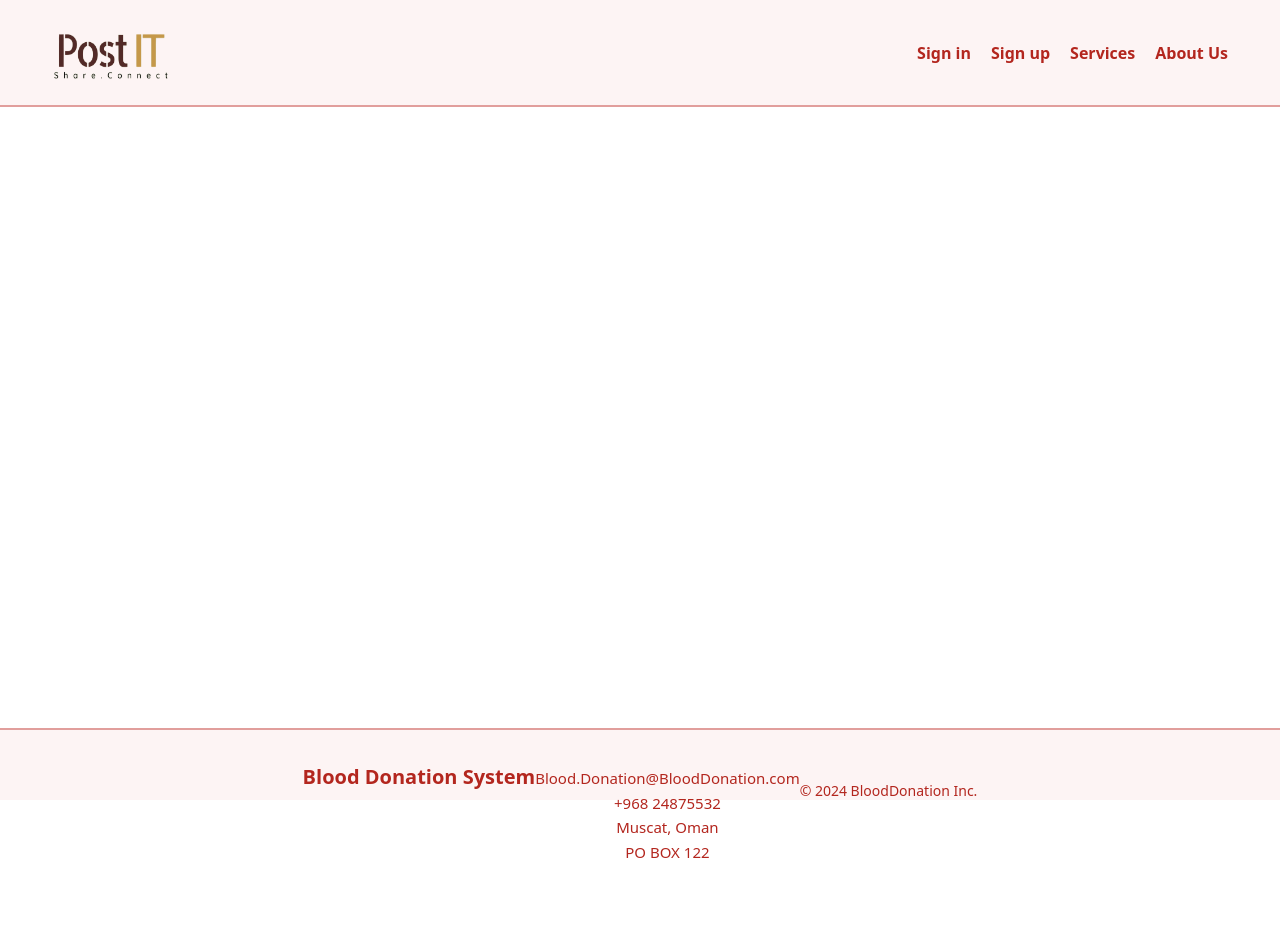
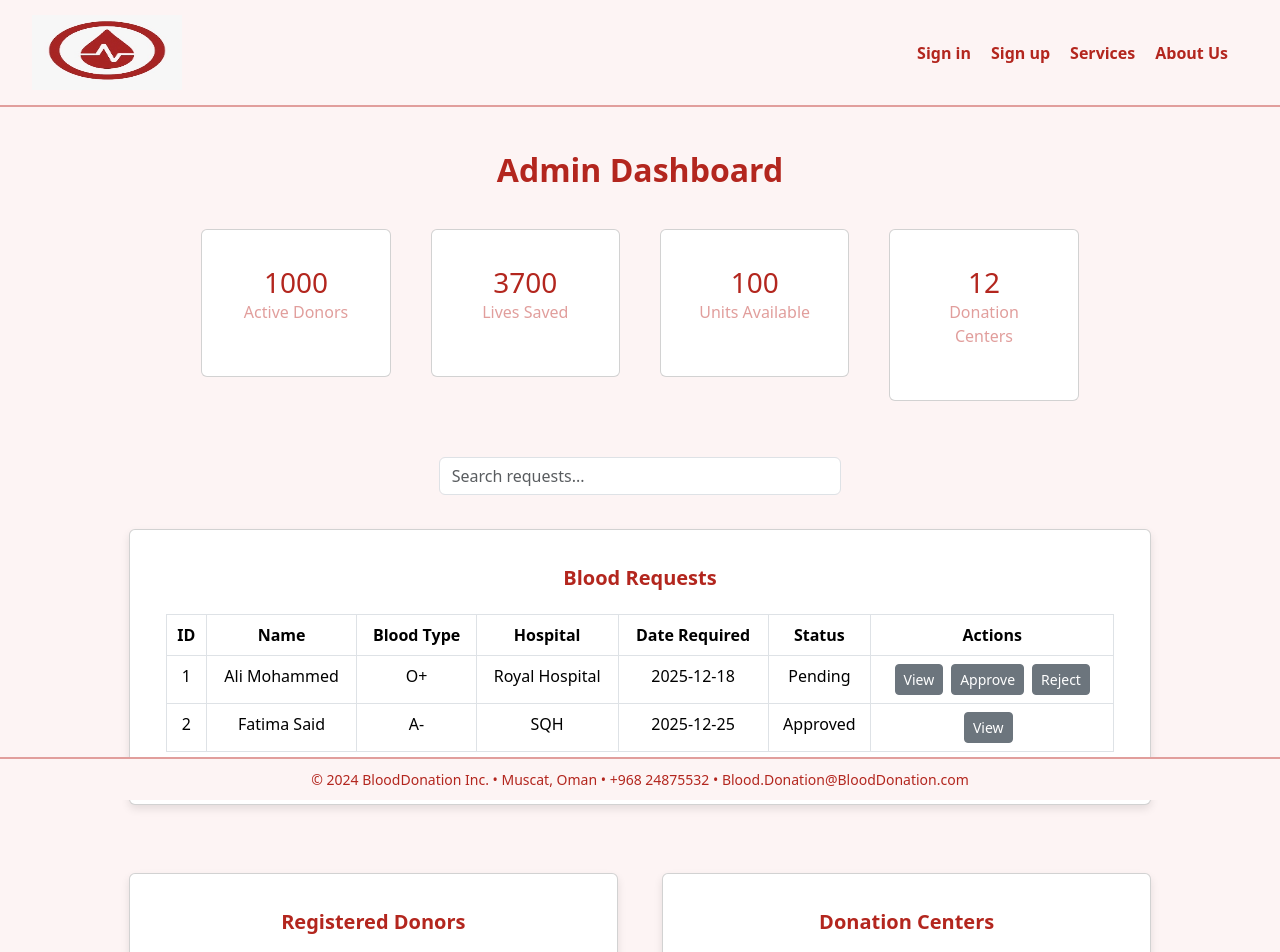
Before and after one commit to razanalraiisi/BloodDonationSys, a React (Create React App) app in the folder client/: page /admin in a window 1280 px wide. Shown: the top 952 px of the page. Before the commit the page ends 800 px from the top, so only its background shows below. Built offline with nearby package versions, Linux system fonts and the light colour scheme.

Commit message:
did admin page but no login

```diff
--- a/client/src/App.css
+++ b/client/src/App.css
@@ -79,17 +79,7 @@
   padding: 10px;
 }*/
 
-.footer{
-  background-color: burlywood;
-  height: 50px;
-  text-align: center;
-  justify-content: center;
-  padding: 10px;
-  display: flex;
-  flex-shrink: 0;
-  position: fixed;
-  bottom: 0;
-}
+
 
 .profilepic{
   width: 150px;
@@ -137,22 +127,91 @@
   background-color: #FDF4F4;
   border-top: 2px solid #E19E9C;
   text-align: center;
-  padding: 35px;
+  padding: 10px 0;
   color: #B3261E;
+
+  position: fixed;
+  bottom: 0;
+  left: 0;
+  width: 100%;
+
+  font-size: 14px;
+  font-weight: 500;
+  z-index: 100;
+  white-space: nowrap;
 }
 
-.footer h3 {
-  font-size: 20px;
+
+
+
+
+.admin-title {
+  color: #B3261E;
   font-weight: 700;
-  margin-bottom: 10px;
+  text-align: center;
+  margin-top: 20px;
 }
 
-.footer-info p {
-  margin: 2px 0;
-  font-size: 15px;
+.admin-stats-card {
+  background-color: #f7c7c7;
+  border-radius: 15px;
+  text-align: center;
+  padding: 20px;
 }
 
-.footer-copy {
-  margin-top: 15px;
-  font-size: 14px;
+.admin-stats-card h3 {
+  color: #B3261E;
+  margin-bottom: 0;
 }
+
+.admin-stats-card p {
+  color: #E19E9C;
+}
+
+.admin-search-input {
+  width: 100%;
+  padding: 10px;
+  border: 2px solid #E19E9C;
+  border-radius: 10px;
+}
+
+.admin-table {
+  margin-top: 20px;
+  border: 1px solid #E19E9C;
+}
+
+.admin-table th {
+  background-color: #FDF4F4;
+  color: #B3261E;
+  font-weight: 600;
+}
+
+.admin-table td {
+  background-color: #ffffff;
+}
+
+.admin-section-title {
+  color: #B3261E;
+  font-weight: bold;
+  font-size: 20px;
+}
+
+.admin-list-item {
+  border-bottom: 1px solid #ddd;
+  padding: 10px 0;
+}
+
+.admin-btn-view {
+  background-color: #6B84B4;
+  border: none;
+}
+
+.admin-btn-approve {
+  background-color: green;
+  border: none;
+}
+
+.admin-btn-reject {
+  background-color: #B3261E;
+  border: none;
+}
--- a/client/src/App.js
+++ b/client/src/App.js
@@ -8,6 +8,7 @@ import Header from './components/Header.js';
 import { useSelector } from 'react-redux';
 import Footer from './components/Footer.js';
 import DonationCenter from './components/DonationCenter.js';
+import Admin from './components/Admin';
 
 function App() {
   const email=useSelector((state)=>state.users.user.email);
@@ -23,6 +24,7 @@ function App() {
           <Route path="/login" element={<Login />} />
           <Route path="/register" element={<Register />} />
           <Route path="/map" element={<DonationCenter />} />
+          <Route path="/admin" element={<Admin />} />
         </Routes>
         </Row>
         <Row>
--- /dev/null
+++ b/client/src/components/Admin.js
@@ -0,0 +1,201 @@
+import { Container, Row, Col, Card, CardBody, Button, Table, Modal, ModalHeader, ModalBody, ModalFooter, Input } from "reactstrap";
+import { useState } from "react";
+import Footer from "./Footer";
+
+const Admin = () => {
+  const [stats] = useState({
+    activeDonors: 1000,
+    livesSaved: 3700,
+    unitsAvailable: 100,
+    centers: 12,
+  });
+
+  const [requests, setRequests] = useState([
+    { id: 1, name: "Ali Mohammed", bloodType: "O+", hospital: "Royal Hospital", urgency: "Urgent", dateRequired: "2025-12-18", status: "Pending" },
+    { id: 2, name: "Fatima Said", bloodType: "A-", hospital: "SQH", urgency: "Normal", dateRequired: "2025-12-25", status: "Approved" },
+  ]);
+
+  const [donors] = useState([
+    { id: 1, name: "Sara Salim", bloodType: "O+", city: "Muscat", totalDonations: 30, lastDonation: "2025-10-05" },
+    { id: 2, name: "Hassan Ali", bloodType: "B+", city: "Seeb", totalDonations: 12, lastDonation: "2025-08-22" },
+  ]);
+
+  const [centers] = useState([
+    { id: 1, name: "Royal Hospital", phone: "22334455", city: "Muscat", hours: "24/7" },
+    { id: 2, name: "Sultan Qaboos Hospital", phone: "99887766", city: "Seeb", hours: "8am - 5pm" },
+  ]);
+
+  const [modal, setModal] = useState(false);
+  const [selectedRequest, setSelectedRequest] = useState(null);
+  const [search, setSearch] = useState("");
+
+  const toggleModal = () => setModal(!modal);
+
+  const viewDetails = (req) => {
+    setSelectedRequest(req);
+    toggleModal();
+  };
+
+  const approve = (id) => {
+    setRequests((prev) => prev.map((x) => x.id === id ? { ...x, status: "Approved" } : x));
+  };
+
+  const reject = (id) => {
+    setRequests((prev) => prev.map((x) => x.id === id ? { ...x, status: "Rejected" } : x));
+  };
+
+  const filteredRequests = requests.filter((r) => {
+    if (!search) return true;
+    return (
+      r.name.toLowerCase().includes(search.toLowerCase()) ||
+      r.bloodType.toLowerCase().includes(search.toLowerCase()) ||
+      r.hospital.toLowerCase().includes(search.toLowerCase())
+    );
+  });
+
+  return (
+    <Container fluid>
+      <Row className="mt-4">
+        <Col>
+          <h2 className="admin-title">Admin Dashboard</h2>
+        </Col>
+      </Row>
+
+      {/* Stats */}
+      <Row className="mt-4 justify-content-center">
+        {[{
+          label: "Active Donors",
+          value: stats.activeDonors
+        }, {
+          label: "Lives Saved",
+          value: stats.livesSaved
+        }, {
+          label: "Units Available",
+          value: stats.unitsAvailable
+        }, {
+          label: "Donation Centers",
+          value: stats.centers
+        }].map((s, i) => (
+          <Col md="2" key={i} className="text-center m-2">
+            <Card className="admin-stats-card">
+              <CardBody>
+                <h3>{s.value}</h3>
+                <p>{s.label}</p>
+              </CardBody>
+            </Card>
+          </Col>
+        ))}
+      </Row>
+
+      {/* Search */}
+      <Row className="mt-5 justify-content-center">
+        <Col md="4">
+          <Input
+            className="admin-search-input"
+            placeholder="Search requests..."
+            value={search}
+            onChange={(e) => setSearch(e.target.value)}
+          />
+        </Col>
+      </Row>
+
+      {/* Requests Table */}
+      <Row className="mt-4 justify-content-center">
+        <Col md="10">
+          <Card className="info-card">
+            <CardBody>
+              <h4 className="admin-section-title">Blood Requests</h4>
+              <Table bordered responsive className="admin-table mt-3">
+                <thead>
+                  <tr>
+                    <th>ID</th>
+                    <th>Name</th>
+                    <th>Blood Type</th>
+                    <th>Hospital</th>
+                    <th>Date Required</th>
+                    <th>Status</th>
+                    <th>Actions</th>
+                  </tr>
+                </thead>
+                <tbody>
+                  {filteredRequests.map((r) => (
+                    <tr key={r.id}>
+                      <td>{r.id}</td>
+                      <td>{r.name}</td>
+                      <td>{r.bloodType}</td>
+                      <td>{r.hospital}</td>
+                      <td>{r.dateRequired}</td>
+                      <td>{r.status}</td>
+                      <td>
+                        <Button size="sm" className="admin-btn-view me-2" onClick={() => viewDetails(r)}>View</Button>
+                        {r.status === "Pending" && (
+                          <>
+                            <Button size="sm" className="admin-btn-approve me-2" onClick={() => approve(r.id)}>Approve</Button>
+                            <Button size="sm" className="admin-btn-reject" onClick={() => reject(r.id)}>Reject</Button>
+                          </>
+                        )}
+                      </td>
+                    </tr>
+                  ))}
+                </tbody>
+              </Table>
+            </CardBody>
+          </Card>
+        </Col>
+      </Row>
+
+      {/* Donors & Centers */}
+      <Row className="mt-5 justify-content-center">
+        <Col md="5">
+          <Card className="info-card">
+            <CardBody>
+              <h4 className="admin-section-title">Registered Donors</h4>
+              {donors.map((d) => (
+                <div key={d.id} className="admin-list-item">
+                  <b>{d.name}</b> ({d.bloodType})<br />
+                  {d.city} — Donations: {d.totalDonations}
+                </div>
+              ))}
+            </CardBody>
+          </Card>
+        </Col>
+
+        <Col md="5">
+          <Card className="info-card">
+            <CardBody>
+              <h4 className="admin-section-title">Donation Centers</h4>
+              {centers.map((c) => (
+                <div key={c.id} className="admin-list-item">
+                  <b>{c.name}</b><br />
+                  {c.city} — {c.hours} — {c.phone}
+                </div>
+              ))}
+            </CardBody>
+          </Card>
+        </Col>
+      </Row>
+
+      <Footer />
+
+      {/* Modal */}
+      {selectedRequest && (
+        <Modal isOpen={modal} toggle={toggleModal}>
+          <ModalHeader toggle={toggleModal}>Request Details</ModalHeader>
+          <ModalBody>
+            <p><b>Name:</b> {selectedRequest.name}</p>
+            <p><b>Blood Type:</b> {selectedRequest.bloodType}</p>
+            <p><b>Hospital:</b> {selectedRequest.hospital}</p>
+            <p><b>Date Required:</b> {selectedRequest.dateRequired}</p>
+            <p><b>Urgency:</b> {selectedRequest.urgency}</p>
+            <p><b>Status:</b> {selectedRequest.status}</p>
+          </ModalBody>
+          <ModalFooter>
+            <Button color="secondary" onClick={toggleModal}>Close</Button>
+          </ModalFooter>
+        </Modal>
+      )}
+    </Container>
+  );
+};
+
+export default Admin;
--- a/client/src/components/Footer.js
+++ b/client/src/components/Footer.js
@@ -1,4 +1,15 @@
 const Footer = () => {
+  return (
+    <div className="footer">
+      © 2024 BloodDonation Inc. • Muscat, Oman • +968 24875532 • Blood.Donation@BloodDonation.com
+    </div>
+  );
+};
+
+export default Footer;
+
+
+/*const Footer = () => {
     return (
       <div className="footer">
         <h3>Blood Donation System</h3>
@@ -17,4 +28,4 @@ const Footer = () => {
     );
   };
 
-  export default Footer;
+  export default Footer;*/
--- a/client/src/components/Header.js
+++ b/client/src/components/Header.js
@@ -8,7 +8,7 @@ import {
 } from 'reactstrap';
 import { useState } from 'react';
 import { Link } from 'react-router-dom';
-import Logo from '../assets/logo.png';
+import Logo from '../assets/logo.jpeg';
 
 const Header = () => {
     const [isOpen, setIsOpen] = useState(false);
```
Also changed, not shown: client/src/assets/logo.jpeg (added).
